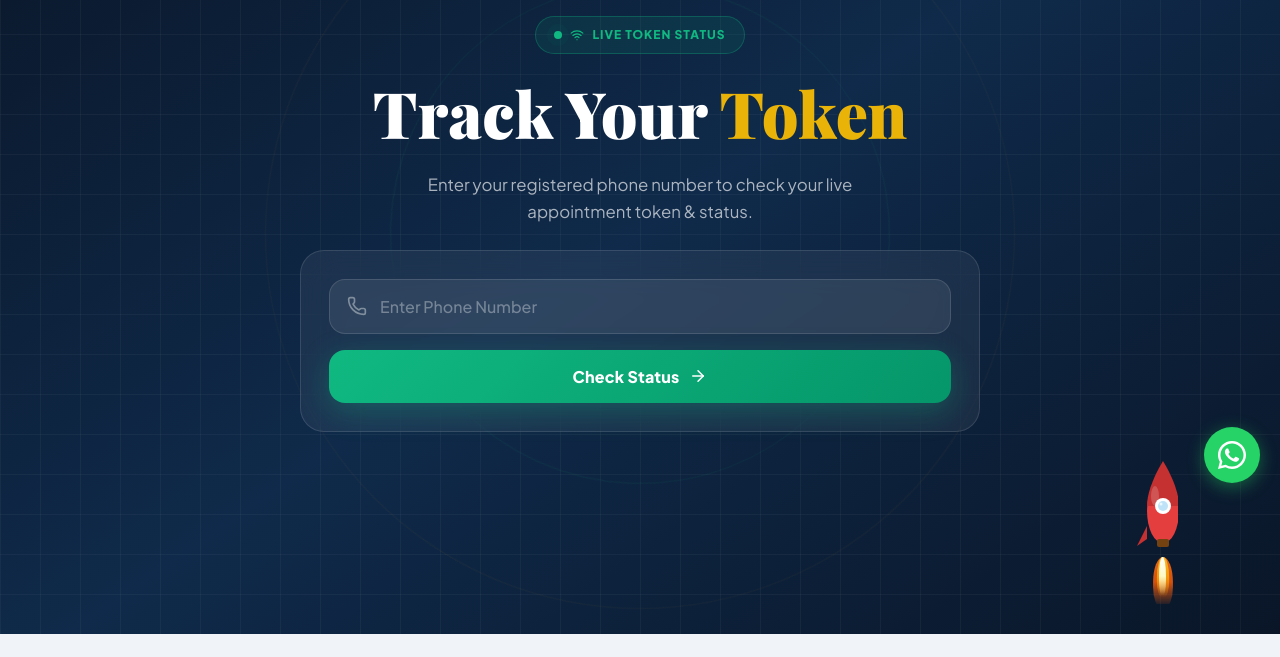
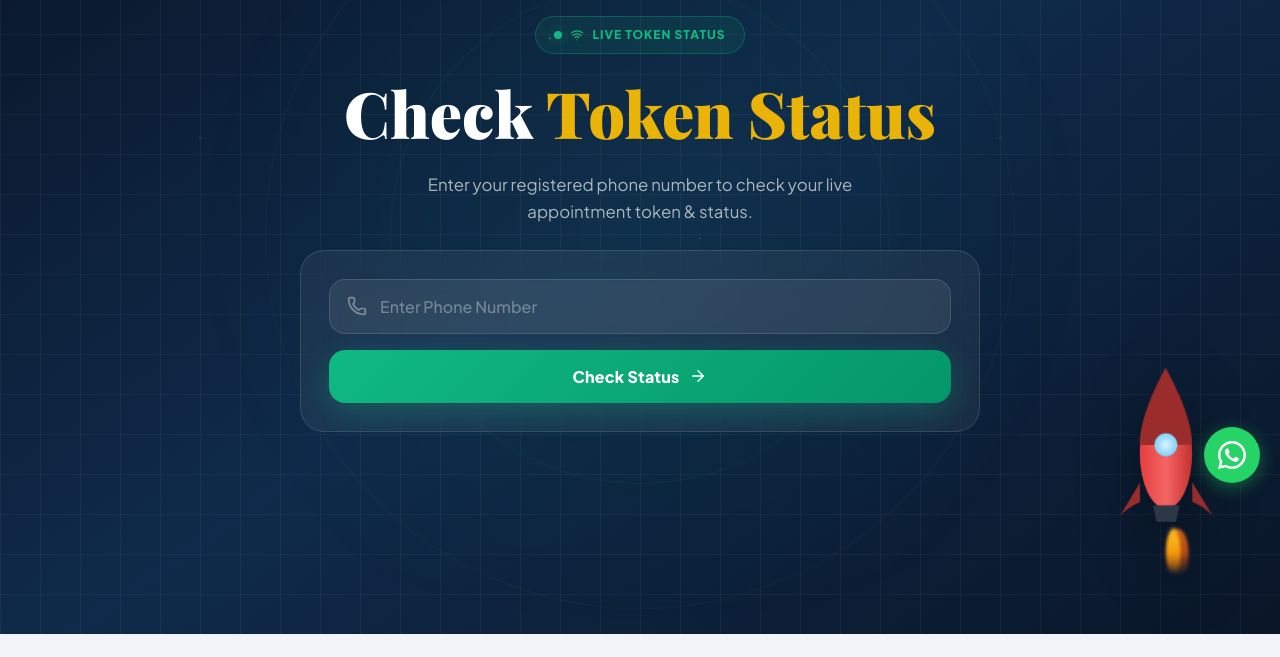
Before and after one commit to ytmuhsin18/Guardian-Pharmacy, a React (Vite) app: page /tokens in a window 1280 px wide. Shown: the part 237-894 px from the top of the page. Built offline with nearby package versions, Linux system fonts and the light colour scheme; no server answers.

Commit message:
Enhance Token Status: Add cinematic mini rocket and success overlay, improve privacy by removing auto-fill

```diff
--- a/src/pages/TokenStatus.css
+++ b/src/pages/TokenStatus.css
@@ -493,3 +493,204 @@
     font-weight: 500;
     padding: 0.5rem;
 }
+/* ── Cinematic Rocket Experience ─────────────────── */
+.rocket-scene-cinematic {
+    position: absolute;
+    right: 8%;
+    bottom: 40px;
+    width: 100px;
+    height: 240px;
+    display: flex;
+    justify-content: center;
+    align-items: flex-end;
+    pointer-events: none;
+    z-index: 5;
+    transition: transform 0.5s cubic-bezier(0.34, 1.56, 0.64, 1);
+}
+
+.mini-version {
+    right: 5%;
+    bottom: 50px;
+}
+
+.is-launching-prep {
+    animation: cinematic-shake 0.1s infinite;
+}
+
+@keyframes cinematic-shake {
+    0% { transform: translate(1px, 1px) rotate(0deg); }
+    20% { transform: translate(-1px, -1px) rotate(0.2deg); }
+    40% { transform: translate(-1px, 1px) rotate(-0.2deg); }
+    60% { transform: translate(1px, -1px) rotate(0.2deg); }
+    80% { transform: translate(-1px, -1px) rotate(-0.2deg); }
+    100% { transform: translate(1px, 1px) rotate(0deg); }
+}
+
+.rocket-model-mini {
+    display: flex;
+    flex-direction: column;
+    align-items: center;
+    filter: drop-shadow(0 15px 30px rgba(0,0,0,0.4));
+}
+
+.rocket-flame-group-mini {
+    position: relative;
+    width: 24px;
+    height: 45px;
+    margin-top: -6px;
+}
+
+.flame-mini {
+    position: absolute;
+    top: 0;
+    left: 50%;
+    transform: translateX(-50%);
+    border-radius: 50% 50% 40% 40%;
+    transform-origin: top center;
+    filter: blur(1.5px);
+}
+
+.flame-mini.orange {
+    width: 22px;
+    height: 40px;
+    background: linear-gradient(to bottom, #f97316, #ea580c, transparent);
+    opacity: 0.8;
+}
+
+.flame-mini.yellow {
+    width: 14px;
+    height: 32px;
+    background: linear-gradient(to bottom, #fbbf24, #f59e0b, transparent);
+}
+
+/* ── Space Atmosphere ────────────────────────────── */
+.space-atmosphere {
+    position: absolute;
+    inset: 0;
+    pointer-events: none;
+}
+
+.stars-layer-1, .stars-layer-2 {
+    position: absolute;
+    inset: 0;
+    background-image:
+        radial-gradient(1px 1px at 20px 30px, #eee, rgba(0,0,0,0)),
+        radial-gradient(1.5px 1.5px at 100px 150px, #fff, rgba(0,0,0,0)),
+        radial-gradient(1px 1px at 200px 350px, #ddd, rgba(0,0,0,0)),
+        radial-gradient(2px 2px at 400px 50px, #fff, rgba(0,0,0,0)),
+        radial-gradient(1.5px 1.5px at 550px 250px, #fff, rgba(0,0,0,0)),
+        radial-gradient(1px 1px at 700px 450px, #eee, rgba(0,0,0,0));
+    background-size: 800px 800px;
+}
+
+.stars-layer-1 {
+    animation: stars-move 100s linear infinite;
+    opacity: 0.4;
+}
+
+.stars-layer-2 {
+    animation: stars-move 150s linear infinite reverse;
+    opacity: 0.2;
+    background-size: 600px 600px;
+}
+
+@keyframes stars-move {
+    from { transform: translateY(0); }
+    to { transform: translateY(-800px); }
+}
+
+.nebula-glow {
+    position: absolute;
+    top: 50%;
+    left: 50%;
+    transform: translate(-50%, -50%);
+    width: 80%;
+    height: 80%;
+    background: radial-gradient(circle, rgba(16, 185, 129, 0.05) 0%, transparent 70%);
+    filter: blur(60px);
+}
+
+/* ── Cinematic Success UI ───────────────────────── */
+.cinematic-overlay {
+    background: rgba(0, 0, 0, 0.85) !important;
+}
+
+.cinematic-card {
+    background: linear-gradient(145deg, #1e293b, #0f172a) !important;
+    border: 1px solid rgba(16, 185, 129, 0.3) !important;
+    color: white;
+}
+
+.success-check-circle-cinematic {
+    width: 100px;
+    height: 100px;
+    background: rgba(16, 185, 129, 0.1);
+    border: 2px solid #10b981;
+    border-radius: 50%;
+    display: flex;
+    align-items: center;
+    justify-content: center;
+    margin: 0 auto 1.5rem;
+    box-shadow: 0 0 30px rgba(16, 185, 129, 0.2);
+}
+
+.success-title-cinematic {
+    font-size: 2.8rem;
+    font-weight: 900;
+    letter-spacing: 2px;
+    color: white;
+    margin-bottom: 0.5rem;
+}
+
+.success-description-cinematic {
+    font-size: 1.1rem;
+    color: rgba(255,255,255,0.7);
+    margin-bottom: 2.5rem;
+    position: relative;
+}
+
+.cinematic-shine {
+    position: absolute;
+    inset: 0;
+    background: linear-gradient(90deg, transparent, rgba(255,255,255,0.1), transparent);
+    animation: cinematic-shine-sweep 3s infinite;
+}
+
+@keyframes cinematic-shine-sweep {
+    0% { transform: translateX(-100%); }
+    100% { transform: translateX(100%); }
+}
+
+.success-footer-cinematic {
+    display: flex;
+    align-items: center;
+    justify-content: center;
+    gap: 15px;
+    font-size: 0.85rem;
+    letter-spacing: 2px;
+    font-weight: 700;
+    color: #10b981;
+}
+
+.success-spinner-cinematic {
+    width: 24px;
+    height: 24px;
+    border: 3px solid rgba(16, 185, 129, 0.2);
+    border-top-color: #10b981;
+    border-radius: 50%;
+}
+
+@media (max-width: 768px) {
+    .rocket-scene-cinematic {
+        width: 120px;
+        height: 240px;
+        right: 2%;
+    }
+    .rocket-model-full svg {
+        width: 100px;
+        height: auto;
+    }
+    .success-title-cinematic {
+        font-size: 1.8rem;
+    }
+}
--- a/src/pages/TokenStatus.jsx
+++ b/src/pages/TokenStatus.jsx
@@ -1,14 +1,16 @@
-import React, { useState, useEffect } from 'react';
+import React, { useState, useEffect, useRef } from 'react';
 import { motion, AnimatePresence } from 'framer-motion';
 import { Hash, Clock, User, CheckCircle, AlertCircle, Phone, Calendar, ArrowRight, Wifi } from 'lucide-react';
 import { useApp } from '../context/AppContext';
 import './TokenStatus.css';
 
 function TokenStatus() {
-    const { appointments, fetchData } = useApp();
+    const { appointments, fetchData, user } = useApp();
     const [searchPhone, setSearchPhone] = useState('');
     const [foundAppointments, setFoundAppointments] = useState(null);
     const [isSearching, setIsSearching] = useState(false);
+    const [showSuccess, setShowSuccess] = useState(false);
+    const resultsRef = useRef(null);
 
     useEffect(() => {
         if (foundAppointments !== null) {
@@ -35,18 +37,37 @@ function TokenStatus() {
     const handleSearch = async (e) => {
         if (e) e.preventDefault();
         setIsSearching(true);
+
+        // Fetch latest data
         await fetchData();
+
+        // Artificial delay for the "automation" feel
         setTimeout(() => {
             const cleanSearch = searchPhone.replace(/\D/g, '').slice(-10);
-            if (cleanSearch.length < 10) { setIsSearching(false); return; }
+            if (cleanSearch.length < 10) {
+                setIsSearching(false);
+                return;
+            }
+
             const results = appointments.filter(apt => {
                 const aptPhone = apt.phone.replace(/\D/g, '').slice(-10);
                 const aptWhatsapp = (apt.whatsapp || "").replace(/\D/g, '').slice(-10);
                 return aptPhone === cleanSearch || aptWhatsapp === cleanSearch;
             });
+
             setFoundAppointments(results);
             setIsSearching(false);
-        }, 300);
+
+            if (results.length > 0) {
+                setShowSuccess(true);
+
+                // After success animation, scroll to results
+                setTimeout(() => {
+                    setShowSuccess(false);
+                    resultsRef.current?.scrollIntoView({ behavior: 'smooth', block: 'start' });
+                }, 3500);
+            }
+        }, 1200);
     };
 
     return (
@@ -62,81 +83,60 @@ function TokenStatus() {
                 <div className="orbit-ring orbit-2" />
 
                 {/* 🚀 Cartoon Red Rocket Launch Animation */}
-                <div className="rocket-scene">
+                <div className="space-atmosphere">
+                    <div className="stars-layer-1" />
+                    <div className="stars-layer-2" />
+                    <div className="nebula-glow" />
+                </div>
+
+                {/* 🚀 Cinematic Mini Rocket Model */}
+                <div className={`rocket-scene-cinematic mini-version ${isSearching ? 'is-launching-prep' : ''}`}>
                     <motion.div
-                        className="rocket-ship"
-                        animate={{
-                            y: [120, 0, -300],
-                            opacity: [0, 1, 1, 0],
+                        className="rocket-model-mini"
+                        animate={showSuccess ? {
+                            y: [0, -10, -800],
+                            scale: [1, 1.1, 0.6],
+                            opacity: [1, 1, 0],
+                        } : {
+                            y: [0, -12, 0],
+                            rotate: [0, 0.3, -0.3, 0],
                         }}
-                        transition={{
-                            duration: 2.8,
-                            ease: [0.25, 0.1, 0.25, 1],
-                            times: [0, 0.25, 0.8, 1],
+                        transition={showSuccess ? {
+                            duration: 2.2,
+                            ease: [0.4, 0, 0.2, 1],
+                        } : {
+                            duration: 3.5,
                             repeat: Infinity,
-                            repeatDelay: 1.5,
+                            ease: "easeInOut",
                         }}
                     >
-                        {/* SVG Cartoon Rocket */}
-                        <svg width="60" height="110" viewBox="0 0 60 110" fill="none" xmlns="http://www.w3.org/2000/svg">
-                            {/* Rocket body */}
-                            <ellipse cx="30" cy="60" rx="16" ry="32" fill="#e53e3e" />
-                            {/* Nose cone */}
-                            <path d="M30 10 C18 30 14 45 14 55 H46 C46 45 42 30 30 10Z" fill="#c53030" />
-                            {/* Window */}
-                            <circle cx="30" cy="55" r="8" fill="white" />
-                            <circle cx="30" cy="55" r="5" fill="#bee3f8" />
-                            <circle cx="28" cy="53" r="1.5" fill="white" opacity="0.7" />
-                            {/* Left fin */}
-                            <path d="M14 75 L4 95 L14 88 Z" fill="#c53030" />
-                            {/* Right fin */}
-                            <path d="M46 75 L56 95 L46 88 Z" fill="#c53030" />
-                            {/* Bottom nozzle */}
-                            <rect x="24" y="88" width="12" height="8" rx="2" fill="#744210" />
-                            {/* Shine highlight */}
-                            <ellipse cx="22" cy="45" rx="4" ry="10" fill="white" opacity="0.18" />
+                        {/* High-Detail SVG Rocket Mini Model */}
+                        <svg width="100" height="180" viewBox="0 0 60 110" fill="none" xmlns="http://www.w3.org/2000/svg">
+                            <defs>
+                                <linearGradient id="rocketBodyMini" x1="0%" y1="0%" x2="100%" y2="0%">
+                                    <stop offset="0%" stopColor="#e53e3e" />
+                                    <stop offset="50%" stopColor="#f56565" />
+                                    <stop offset="100%" stopColor="#c53030" />
+                                </linearGradient>
+                                <radialGradient id="windowGlow" cx="50%" cy="50%" r="50%">
+                                    <stop offset="0%" stopColor="#e0f2fe" />
+                                    <stop offset="100%" stopColor="#7dd3fc" />
+                                </radialGradient>
+                            </defs>
+
+                            <ellipse cx="30" cy="60" rx="16" ry="34" fill="url(#rocketBodyMini)" />
+                            <path d="M30 8 C18 30 14 45 14 55 H46 C46 45 42 30 30 8Z" fill="#9b2c2c" />
+                            <circle cx="30" cy="55" r="7" fill="url(#windowGlow)" />
+                            <path d="M14 78 L2 98 C2 98 8 92 14 90 Z" fill="#9b2c2c" />
+                            <path d="M46 78 L58 98 C58 98 52 92 46 90 Z" fill="#9b2c2c" />
+                            <path d="M22 92 H38 L36 102 H24 Z" fill="#2d3748" />
                         </svg>
 
-                        {/* Flame exhaust */}
-                        <div className="rocket-flame-group">
-                            <motion.div
-                                className="flame flame-main"
-                                animate={{ scaleY: [1, 1.4, 0.8, 1.2, 1], scaleX: [1, 0.8, 1.1, 0.9, 1] }}
-                                transition={{ repeat: Infinity, duration: 0.18, ease: 'easeInOut' }}
-                            />
-                            <motion.div
-                                className="flame flame-inner"
-                                animate={{ scaleY: [1, 1.6, 0.7, 1.3, 1], scaleX: [1, 0.7, 1.2, 0.8, 1] }}
-                                transition={{ repeat: Infinity, duration: 0.14, ease: 'easeInOut' }}
-                            />
-                            <motion.div
-                                className="flame flame-core"
-                                animate={{ scaleY: [1, 1.8, 0.6, 1.4, 1] }}
-                                transition={{ repeat: Infinity, duration: 0.10, ease: 'easeInOut' }}
-                            />
+                        <div className="rocket-flame-group-mini">
+                            <motion.div className="flame-mini orange" animate={{ scaleY: [1, 1.4, 1] }} transition={{ repeat: Infinity, duration: 0.15 }} />
+                            <motion.div className="flame-mini yellow" animate={{ scaleY: [1, 1.7, 1] }} transition={{ repeat: Infinity, duration: 0.1 }} />
                         </div>
                     </motion.div>
-
-                    {/* Smoke trail particles */}
-                    {[0, 1, 2].map(i => (
-                        <motion.div
-                            key={i}
-                            className="smoke-particle"
-                            style={{ left: `${28 + (i - 1) * 8}px` }}
-                            animate={{
-                                y: [0, 60 + i * 20],
-                                opacity: [0.5, 0],
-                                scale: [0.5, 1.8],
-                            }}
-                            transition={{
-                                duration: 1.2,
-                                delay: i * 0.15,
-                                repeat: Infinity,
-                                repeatDelay: 0.3,
-                                ease: 'easeOut',
-                            }}
-                        />
-                    ))}
                 </div>
 
                 {/* Hero content */}
@@ -160,7 +160,7 @@ function TokenStatus() {
                         animate={{ opacity: 1, y: 0 }}
                         transition={{ delay: 0.3, duration: 0.8 }}
                     >
-                        Track Your <span className="token-gold">Token</span>
+                        Check <span className="token-gold">Token Status</span>
                     </motion.h1>
 
                     <motion.p
@@ -213,8 +213,48 @@ function TokenStatus() {
                 </div>
             </section>
 
+            {/* ── Success Overlay (Cinematic Version) ── */}
+            <AnimatePresence>
+                {showSuccess && (
+                    <motion.div
+                        className="token-success-overlay cinematic-overlay"
+                        initial={{ opacity: 0 }}
+                        animate={{ opacity: 1 }}
+                        exit={{ opacity: 0 }}
+                    >
+                        <motion.div
+                            className="token-success-card cinematic-card"
+                            initial={{ scale: 0.5, opacity: 0, y: 100 }}
+                            animate={{ scale: 1, opacity: 1, y: 0 }}
+                            exit={{ scale: 1.5, opacity: 0, y: -200 }}
+                            transition={{ type: 'spring', damping: 20 }}
+                        >
+                            <div className="success-check-circle-cinematic">
+                                <CheckCircle size={64} color="#10b981" />
+                            </div>
+
+                            <h2 className="success-title-cinematic">TOKEN FOUND!</h2>
+
+                            <p className="success-description-cinematic">
+                                Your live status is now ready.
+                                <span className="cinematic-shine"></span>
+                            </p>
+
+                            <div className="success-footer-cinematic">
+                                <motion.div
+                                    animate={{ rotate: 360 }}
+                                    transition={{ repeat: Infinity, duration: 1, ease: "linear" }}
+                                    className="success-spinner-cinematic"
+                                />
+                                <span>INITIALIZING DASHBOARD...</span>
+                            </div>
+                        </motion.div>
+                    </motion.div>
+                )}
+            </AnimatePresence>
+
             {/* ── Results ── */}
-            <section className="token-results-section">
+            <section className="token-results-section" ref={resultsRef}>
                 <div className="token-results-container">
                     <AnimatePresence mode="wait">
                         {foundAppointments === null ? null : foundAppointments.length === 0 ? (
```
